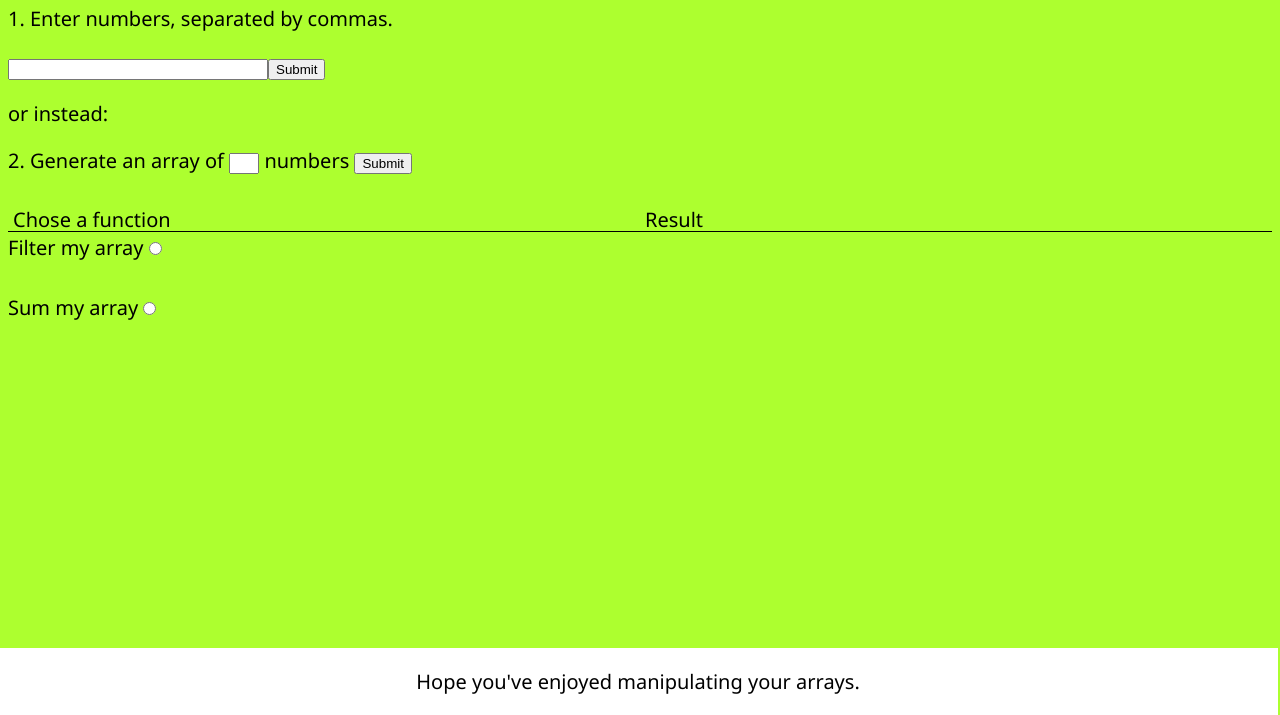
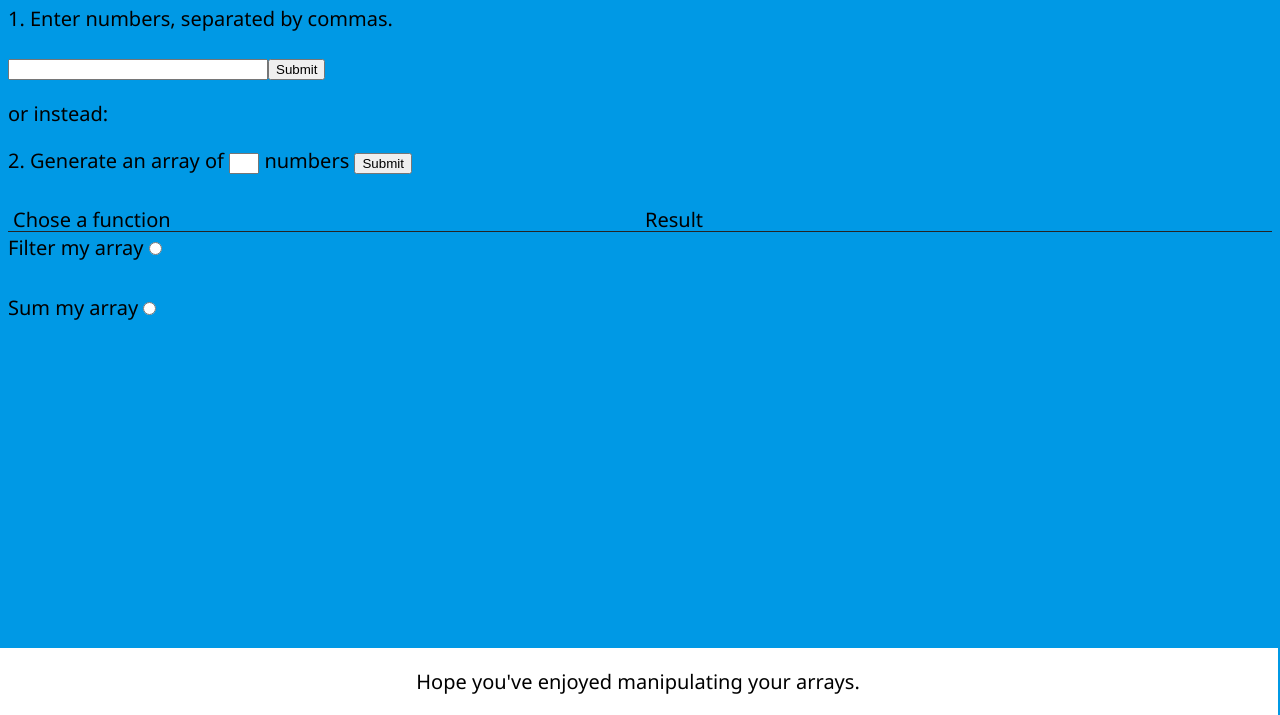
Before and after one commit to modanova/first, a plain HTML site: page index.html in a window 1280 px wide. Shown: the part 85-800 px from the top of the page. Drawn offline with Linux system fonts and the light colour scheme.

Commit message:
colour scheme

```diff
--- a/styles.css
+++ b/styles.css
@@ -1,5 +1,5 @@
 body {
-  background-color: greenyellow;
+  background-color: #0099E5;
   font-family:'Segoe UI', Tahoma, Geneva, Verdana, sans-serif;
   font-size: 20px;
 }
@@ -23,7 +23,7 @@ body {
 
 .container-child {
   width: 50%;
-  border-style: 5px solid black;
+  border-style: 5px solid #242424;
 }
 
 #container-head, #container {
@@ -34,7 +34,7 @@ body {
   width: 50%;
   height: 20px;
   padding: 5px;
-  border-bottom: 1px solid black;
+  border-bottom: 1px solid #242424;
 }
 
 .functions {
```
